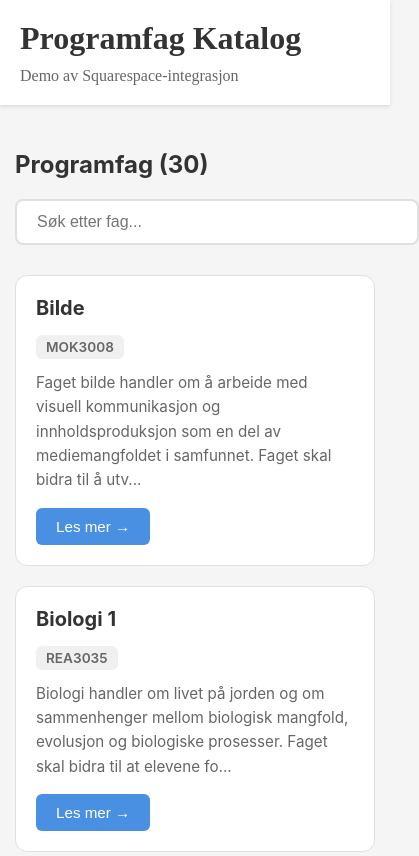
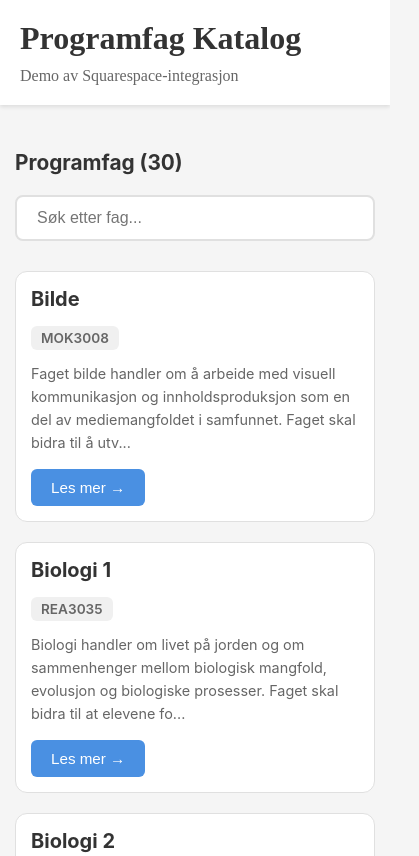
Before and after one commit to fredeids-metis/Programfag, a website: page docs/squarespace/demo.html in a window 390 px wide. Shown: the top 856 px of the page, 419 px wide, since content can reach past the window. Drawn offline with Linux system fonts and the light colour scheme.

Commit message:
Forbedre mobilvisning: fikse bredde på søkeboks og kort

```diff
--- a/docs/squarespace/styles.css
+++ b/docs/squarespace/styles.css
@@ -9,6 +9,14 @@
   margin: 0 auto;
   padding: 20px;
   font-family: -apple-system, BlinkMacSystemFont, "Segoe UI", Roboto, "Helvetica Neue", Arial, sans-serif;
+  box-sizing: border-box;
+}
+
+/* Sørg for at alle elementer bruker border-box */
+#programfag-catalog *,
+#programfag-catalog *::before,
+#programfag-catalog *::after {
+  box-sizing: border-box;
 }
 
 /* === Header og søk === */
@@ -311,6 +319,10 @@
   .programfag-header h2 {
     font-size: 1.5rem;
   }
+
+  .programfag-search {
+    max-width: 100%;
+  }
 }
 
 @media (max-width: 480px) {
@@ -326,4 +338,21 @@
   .fagkode {
     margin-top: 5px;
   }
+
+  .programfag-card {
+    padding: 15px;
+  }
+
+  .card-body p {
+    font-size: 0.9rem;
+  }
+
+  .programfag-header h2 {
+    font-size: 1.3rem;
+  }
+
+  .modal-content {
+    padding: 25px 15px;
+    margin: 10px;
+  }
 }
--- a/squarespace/styles.css
+++ b/squarespace/styles.css
@@ -9,6 +9,14 @@
   margin: 0 auto;
   padding: 20px;
   font-family: -apple-system, BlinkMacSystemFont, "Segoe UI", Roboto, "Helvetica Neue", Arial, sans-serif;
+  box-sizing: border-box;
+}
+
+/* Sørg for at alle elementer bruker border-box */
+#programfag-catalog *,
+#programfag-catalog *::before,
+#programfag-catalog *::after {
+  box-sizing: border-box;
 }
 
 /* === Header og søk === */
@@ -311,6 +319,10 @@
   .programfag-header h2 {
     font-size: 1.5rem;
   }
+
+  .programfag-search {
+    max-width: 100%;
+  }
 }
 
 @media (max-width: 480px) {
@@ -326,4 +338,21 @@
   .fagkode {
     margin-top: 5px;
   }
+
+  .programfag-card {
+    padding: 15px;
+  }
+
+  .card-body p {
+    font-size: 0.9rem;
+  }
+
+  .programfag-header h2 {
+    font-size: 1.3rem;
+  }
+
+  .modal-content {
+    padding: 25px 15px;
+    margin: 10px;
+  }
 }
```
